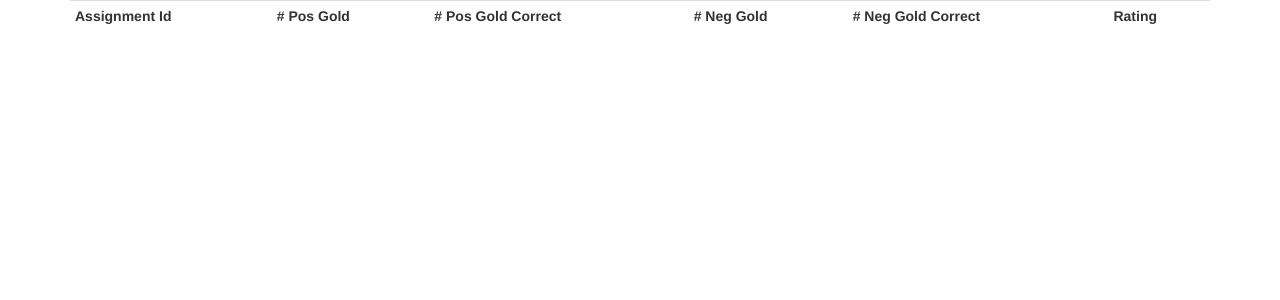
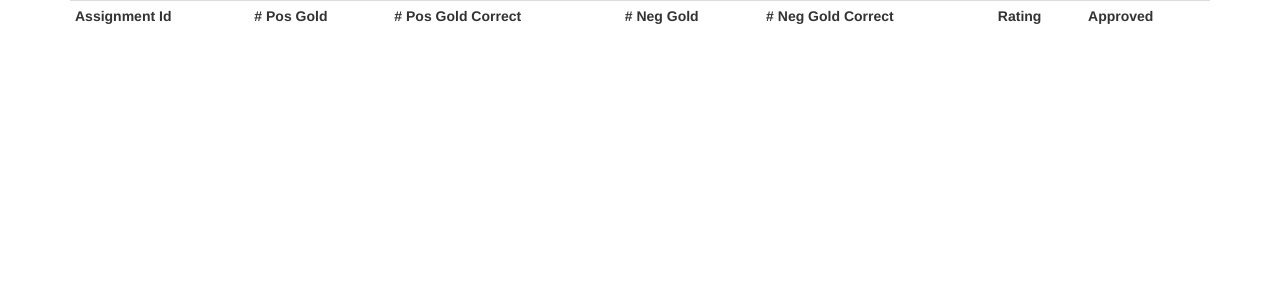
Before and after one commit to ranjaykrishna/worker_tracker, a Django app: page /worker in a window 1280 px wide. Shown: the top 300 px of the page. Run offline with Django 3.2, Linux system fonts and the light colour scheme; lists and menus that the app fills with data are empty; some libraries are stand-ins or nearby versions.

Commit message:
making colors great again

```diff
--- a/workers/templates/worker_view.html
+++ b/workers/templates/worker_view.html
@@ -11,15 +11,23 @@
       <th># Neg Gold</th>
       <th># Neg Gold Correct</th>
       <th>Rating</th>
+      <th>Approved</th>
     </tr>
     {% for hit in hits %}
+    {% if hit.processed and hit.approved %}
+    <tr style="background-color:#99ff66">
+    {% elif hit.processed %}
+    <tr style="background-color:#cc0066">
+    {% else %}
     <tr>
+    {% endif %}
       <td>{{ hit.assignment_id }}</td>
       <td>{{ hit.num_pos_golds }}</td>
       <td>{{ hit.num_pos_golds_correct }}</td>
       <td>{{ hit.num_neg_golds }}</td>
       <td>{{ hit.num_neg_golds_correct }}</td>
       <td>{{ hit.rating }}</td>
+      <td>{{ hit.approved }}</td>
     </tr>
     {% endfor %}
   </tr>
```
